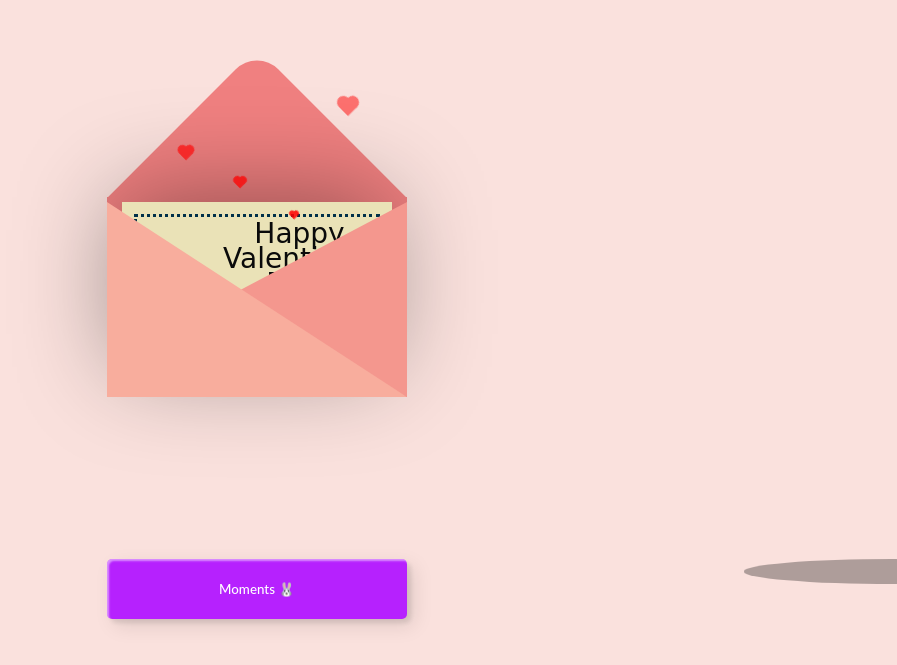
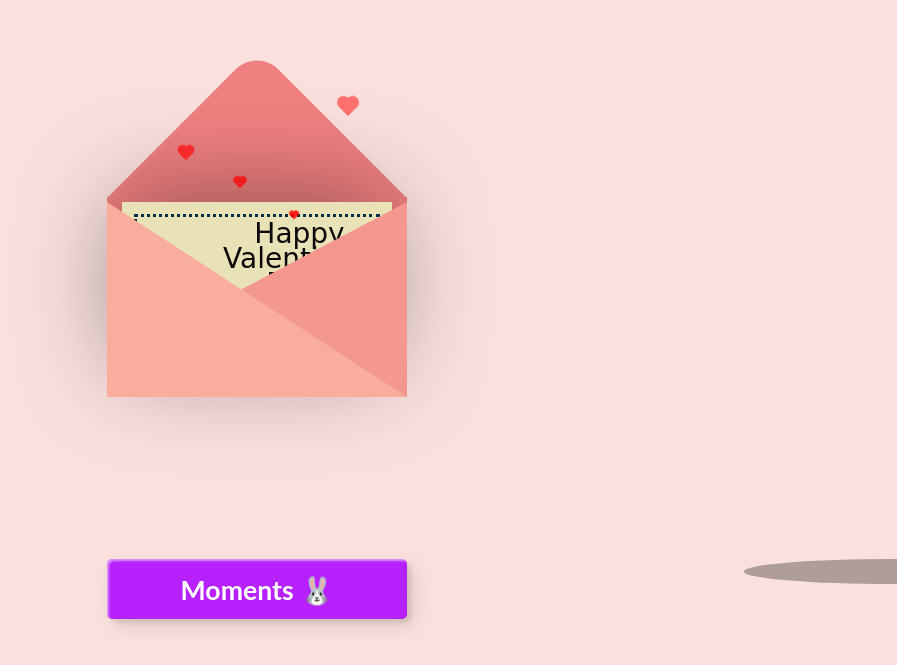
Before and after one commit to msabrin/vlntn, a plain HTML site: page index.html in a window 1280 px wide. Shown: the part 141-806 px from the top of the page, without its empty margins (383-1280 px from the left). Drawn offline with nearby package versions, Linux system fonts and the light colour scheme.

Commit message:
Update index.html

```diff
--- a/index.html
+++ b/index.html
@@ -29,8 +29,8 @@
     </section>
 
     <div class="button-container">
-        <button class="custom-btn btn-15">Moments 🐰<div class="dot"></div></button>
-    </div>
+        <a href="pic.html"><button class="custom-btn btn-15"><h1>Moments 🐰</h1><div class="dot"></div></button>
+  </a>  </div>
 
     <script src="https://ajax.googleapis.com/ajax/libs/jquery/3.5.1/jquery.min.js"></script>
     <script src="index.js"></script>
```
